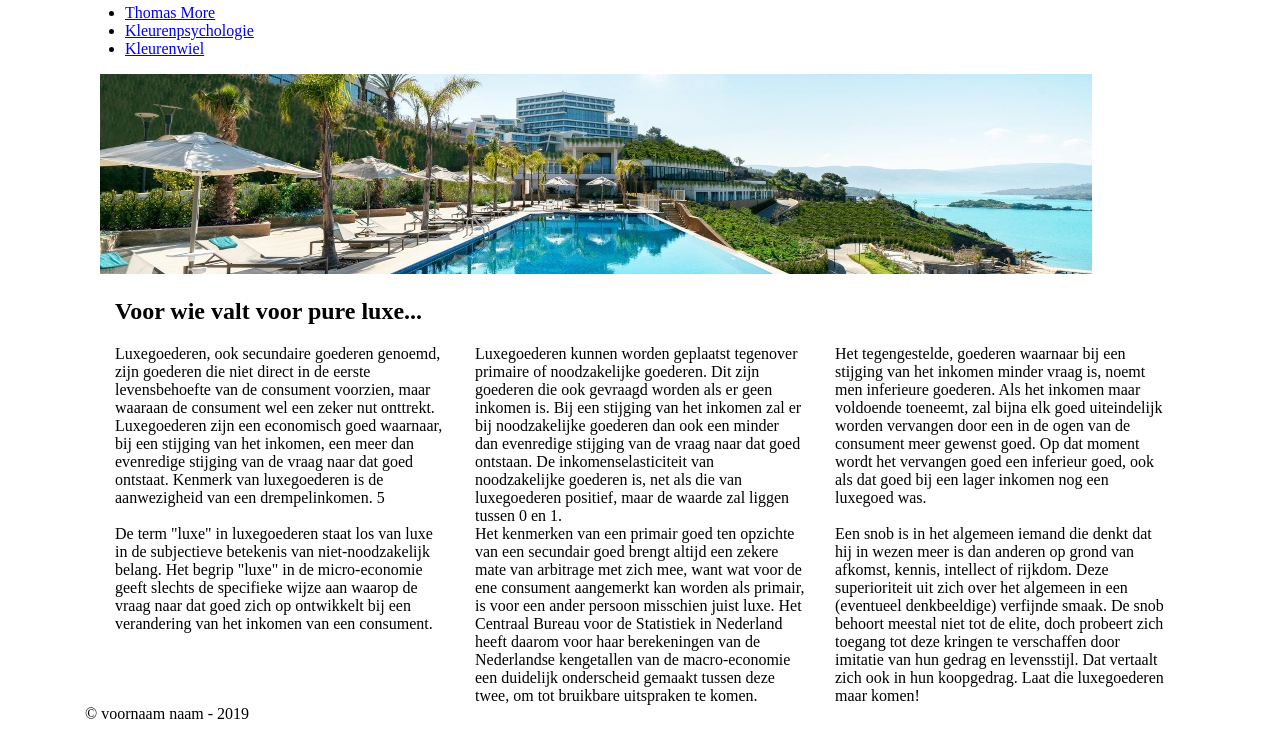
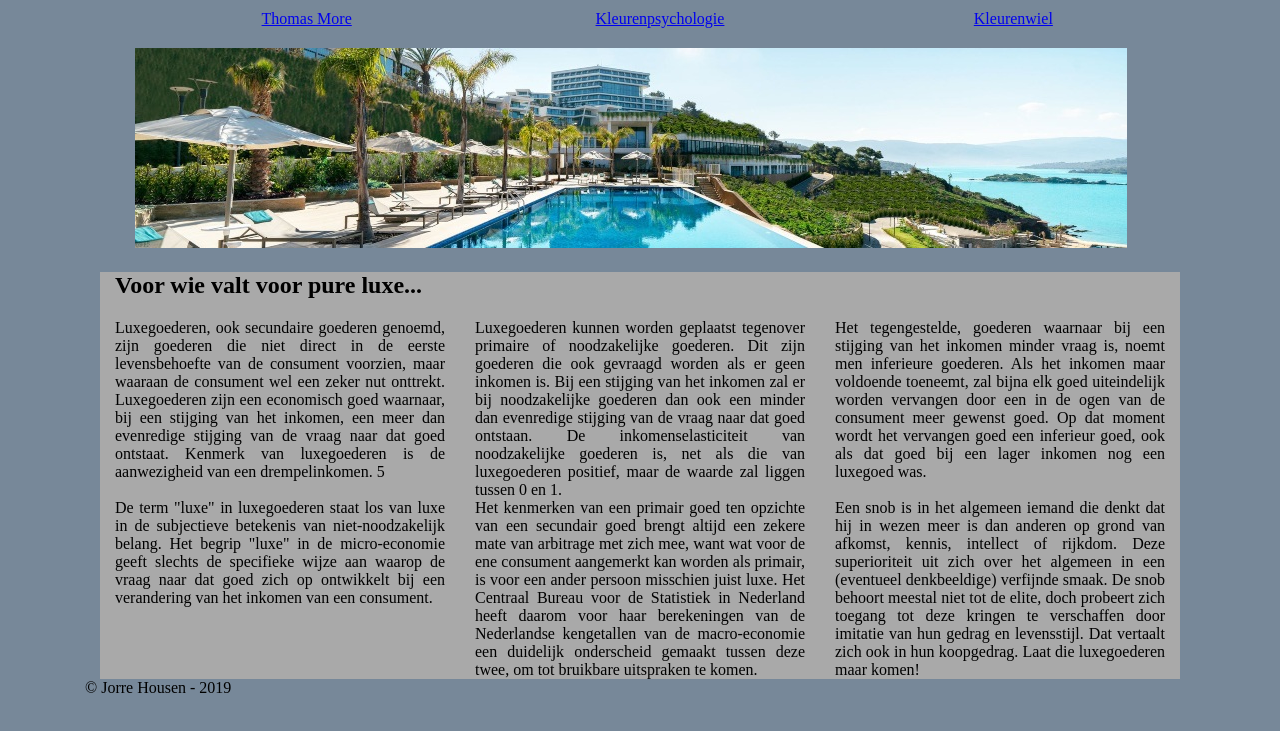
Before and after one commit to Jorre99/skillstaken, a plain HTML site: page webdesign/skills3/r0796448skills3.html in a window 1280 px wide. Shown: the part 76-807 px from the top of the page. Drawn offline with Linux system fonts and the light colour scheme.

Commit message:
aangepaste kkleuren

```diff
--- a/webdesign/skills3/r0796448skills3.html
+++ b/webdesign/skills3/r0796448skills3.html
@@ -16,12 +16,20 @@
         </header>
         <nav>
             <ul>
+                <div class="row">
+                    <div class="col-md-4">
                         <li><a href="https://www.thomasmore.be">Thomas More</a></li>
+                    </div>
+                    <div class="col-md-4">
                         <li><a href="https://thenextweb.com/dd/2017/11/08/psychology-web-design/">Kleurenpsychologie</a></li>
+                    </div>
+                    <div class="col-md-4">
                         <li><a href="https://color.adobe.com/create/color-wheel/">Kleurenwiel</a></li>
+                    </div>
+                </div>
             </ul>
         </nav>
-        <div>
+        <div class="row">
             <div class="col-sm">
                 <img src="afbeeldingen/basis.jpg" alt="goedkoop">
             </div>
@@ -34,11 +42,13 @@
         </div>
         <article class="col-sm">
             <div col-sm-1>
+                <div class="yellow">
                     <h2>Koop bij ons!</h2>
                     <p>Wie door de winkelstraten wandelt, herkent de winkels waar je met weinig centen erg veel kunt kopen, al van ver. Flitsende logo's, schreeuwerige banners, alles wordt ingezet in de strijd om de consument die op zijn centen zit.</p>
                     <p>In dit hele marketingverhaal komen dezelfde kleuren telkens weer voor: knalrood, knalgeel en knalblauw zetten consumenten aan tot kopen. Een rood actielabel overtuigt ons dubbel van de buitenkans. Wie niet snel is, loopt een buitenkansje mis.</p>
                     <p>En het mooist van al? Wij gaan helemaal mee in dat verhaal. Een rommelige winkel, bakken waarin je kunt graaien, gele en rode actiestickers, we vangen al deze signalen al jaren feilloos op. Webdesigners kunnen daar handig gebruik van maken.</p>
                     <p>Waar wacht je nog op?</p>
+                </div>
             </div>
         </article>
         <article class="col-md">
@@ -83,7 +93,7 @@
             </div>
         </article>
         <footer>
-            <div>&copy; voornaam naam - 2019</div>
+            <div>&copy; Jorre Housen - 2019</div>
         </footer>
     </div>
 </body>
--- a/webdesign/skills3/stijlen/r0796448.css
+++ b/webdesign/skills3/stijlen/r0796448.css
@@ -1,8 +1,31 @@
+/** {*/
+/*    padding: 0;*/
+/*    margin: 0;*/
+/*}*/
+
 body {}
 
 
 @media screen and (min-width: 576px) {
-    body {}
+    body {
+        background-color: darkblue;
+        color: darkblue;
+        text-align: justify;
+    }
+
+    .col-sm .yellow {
+        background-color: yellow;
+        padding-bottom: 20px;
+    }
+
+    .col-sm img {
+        position: relative;
+        left: -30px;
+    }
+
+    h2 {
+        color: black;
+    }
 
     .col-md,
     .col-lg {
@@ -12,11 +35,37 @@ body {}
     nav {
         display: none;
     }
+
+    h1 {
+        background-color: white;
+        color: black;
+        text-align: center;
+        border: 3px solid black
+    }
 }
 
 
 @media screen and (min-width: 768px) {
-    body {}
+    body {
+        background-color: black;
+        color: white;
+    }
+
+    nav {
+        margin: 20px;
+        text-align: center;
+
+    }
+
+    .col-md img {
+        position: relative;
+        left: -40px
+    }
+
+    ul {
+        list-style: none;
+    }
+
 
     .col-sm {
         display: none;
@@ -33,7 +82,19 @@ body {}
 
 
 @media screen and (min-width: 992px) {
-    body {}
+    body {
+        background-color: lightslategrey;
+        color: black;
+    }
+
+    .col-lg div {
+        background-color: darkgrey;
+    }
+
+    .col-lg img {
+        position: relative;
+        left: -30px;
+    }
 
     .col-md {
         display: none;
@@ -43,3 +104,10 @@ body {}
         display: block;
     }
 }
+
+@media screen and (min-width: 1200px) {
+    .col-lg img {
+        position: relative;
+        left: 50px;
+    }
+}
```
Lines whose indentation alone changed are shown as unchanged.
